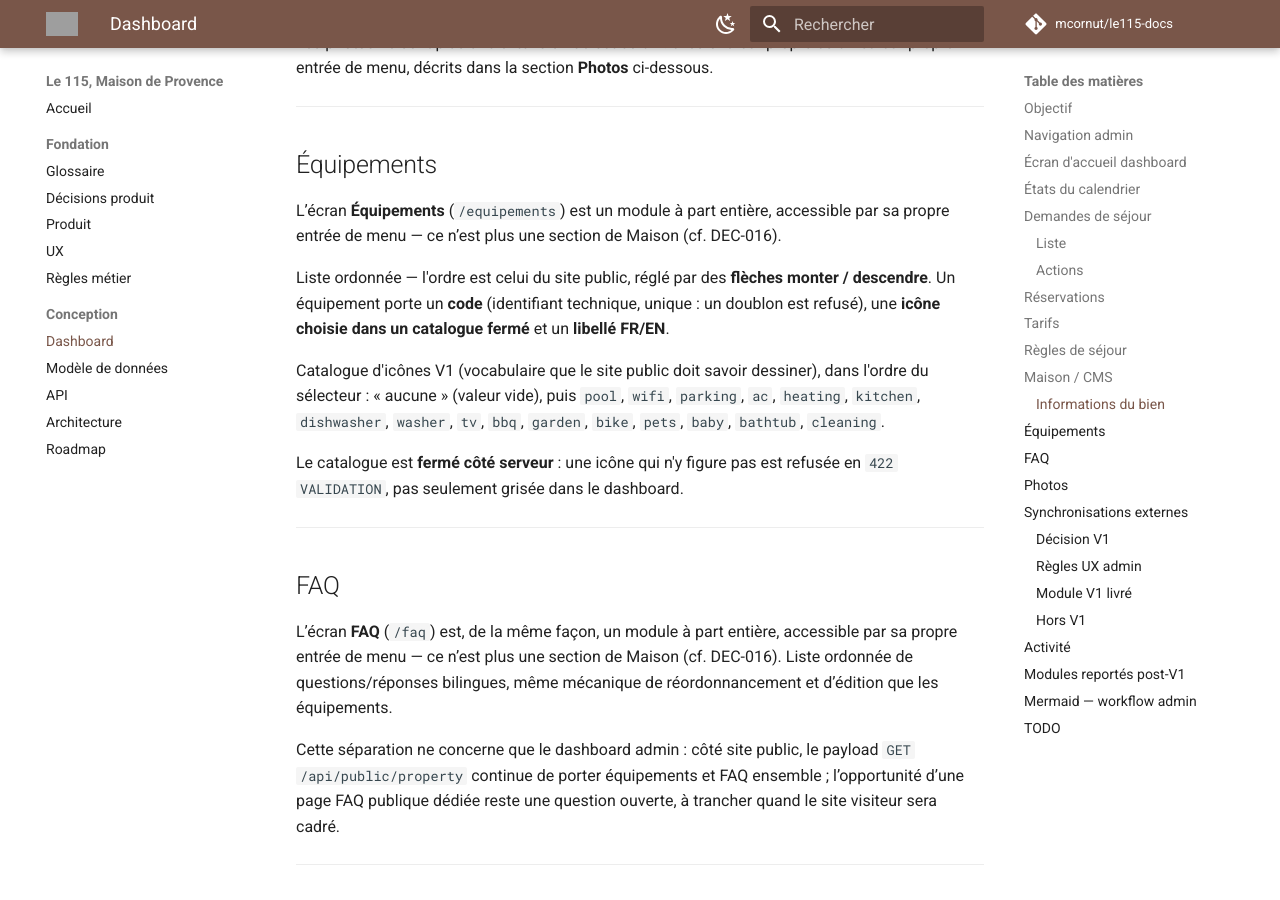
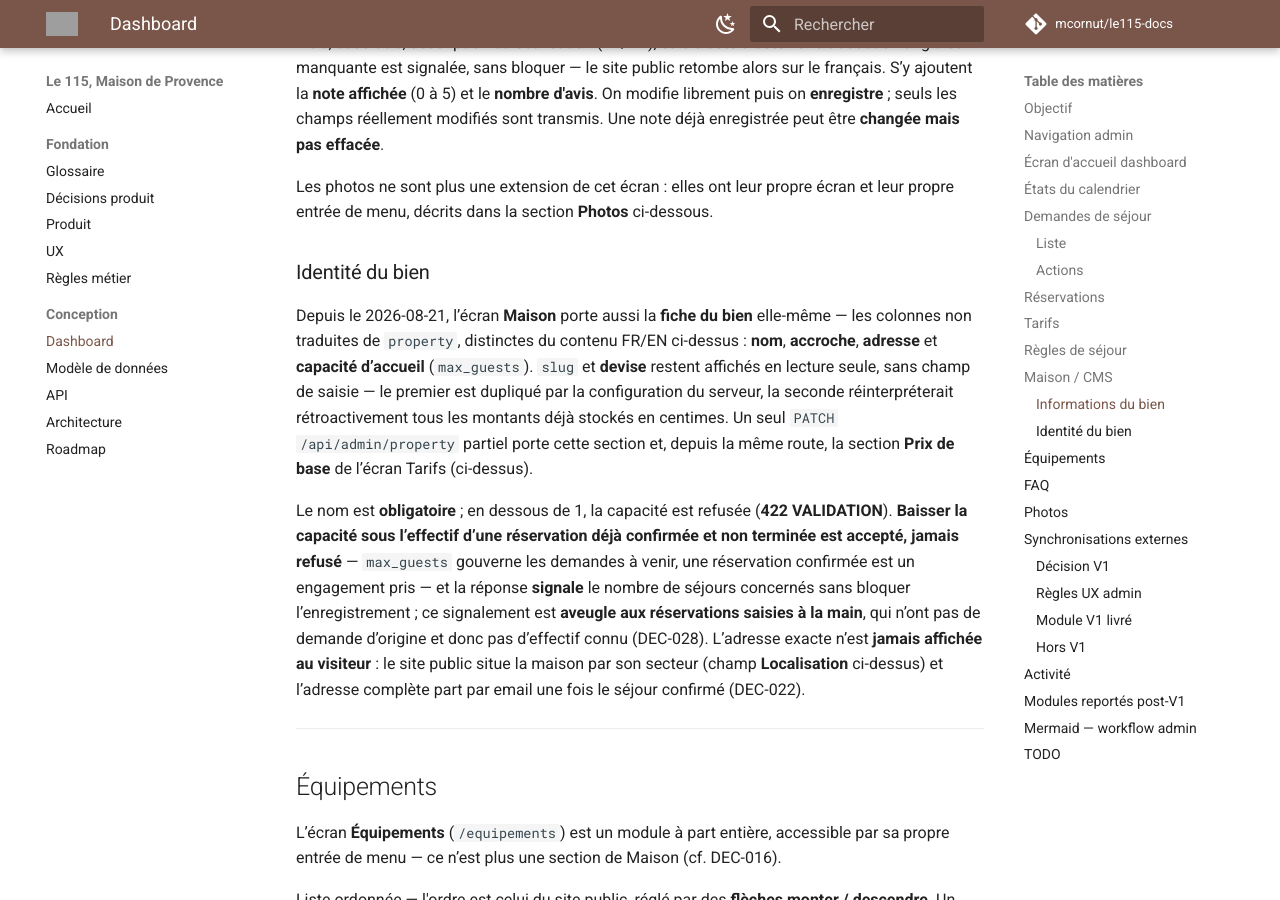
Before and after one commit to mcornut/le115-docs, an MkDocs documentation site: the page built from docs/04-Dashboard.md, in a window 1280 px wide and 900 px high, scrolled down 5976 px. Built offline with MkDocs 1.6.1 and Material for MkDocs 9.7.7, drawn with Linux system fonts in a browser that asks for light colours; comment, search, counter and statistics services are not loaded; some of the changed text lies outside the part shown; grey boxes are pictures that could not be loaded.

Commit message:
docs: décrire la fiche du bien éditable dans le Dashboard et l'API
04-Dashboard.md décrivait encore un module Tarifs à deux entités et une
section « Informations du bien » limitée au contenu traduit. Ajout d'une
section « Prix de base » en tête de Tarifs et d'une section « Identité du
bien » sous Maison, décrivant nom/accroche/adresse/capacité, la garde de
validation, l'avertissement non bloquant de baisse de capacité (aveugle aux
réservations manuelles, DEC-028) et le sort de l'adresse (jamais publiée,
DEC-022).

06-API.md documentait chaque route admin sauf GET/PATCH /api/admin/property.
Ajoutée dans le même format que ses voisines (content, fees) : corps,
réponse, codes d'erreur, forme de warnings[].

Co-Authored-By: Claude Opus 5 <noreply@anthropic.com>

```diff
--- a/docs/04-Dashboard.md
+++ b/docs/04-Dashboard.md
@@ -182,7 +182,15 @@ Règle V1 :
 
 Un chevauchement de même-priorité déclenche une erreur **409 CONFLICT** au dashboard.
 
-Le module **Tarifs** (`/tarifs`) gère deux entités sur une page unique :
+Le module **Tarifs** (`/tarifs`) réunit trois sections sur une page unique :
+
+**Prix de base** — le tarif de repli, appliqué à toute nuit qu’aucune période
+ci-dessous ne couvre. Il vit **en tête de la page**, au-dessus des périodes qui
+le surchargent, pour qu’on le modifie en voyant ce qui le rend sans effet.
+C’est une colonne de `property` (`base_nightly_price_cents`), éditée par la
+même route partielle `PATCH /api/admin/property` que l’**Identité du bien**
+sur l’écran Maison (cf. « Identité du bien » ci-dessous) : un seul champ
+euros, positif, converti en centimes.
 
 **Périodes tarifaires** — nom, dates **du / au inclusives** (`[du, au]`, le
 jour « au » est compris), prix par nuit et **priorité** (champ avancé, replié,
@@ -247,6 +255,29 @@ enregistrée peut être **changée mais pas effacée**.
 Les photos ne sont plus une extension de cet écran : elles ont leur propre
 écran et leur propre entrée de menu, décrits dans la section **Photos**
 ci-dessous.
+
+### Identité du bien
+
+Depuis le 2026-08-21, l’écran **Maison** porte aussi la **fiche du bien**
+elle-même — les colonnes non traduites de `property`, distinctes du contenu
+FR/EN ci-dessus : **nom**, **accroche**, **adresse** et **capacité
+d’accueil** (`max_guests`). `slug` et **devise** restent affichés en lecture
+seule, sans champ de saisie — le premier est dupliqué par la configuration du
+serveur, la seconde réinterpréterait rétroactivement tous les montants déjà
+stockés en centimes. Un seul `PATCH /api/admin/property` partiel porte cette
+section et, depuis la même route, la section **Prix de base** de l’écran
+Tarifs (ci-dessus).
+
+Le nom est **obligatoire** ; en dessous de 1, la capacité est refusée
+(**422 VALIDATION**). **Baisser la capacité sous l’effectif d’une réservation
+déjà confirmée et non terminée est accepté, jamais refusé** — `max_guests`
+gouverne les demandes à venir, une réservation confirmée est un engagement
+pris — et la réponse **signale** le nombre de séjours concernés sans bloquer
+l’enregistrement ; ce signalement est **aveugle aux réservations saisies à la
+main**, qui n’ont pas de demande d’origine et donc pas d’effectif connu
+(DEC-028). L’adresse exacte n’est **jamais affichée au visiteur** : le site
+public situe la maison par son secteur (champ **Localisation** ci-dessus) et
+l’adresse complète part par email une fois le séjour confirmé (DEC-022).
 
 ---
 
```
Also changed, not shown: docs/06-API.md (+46 -0 lines).
